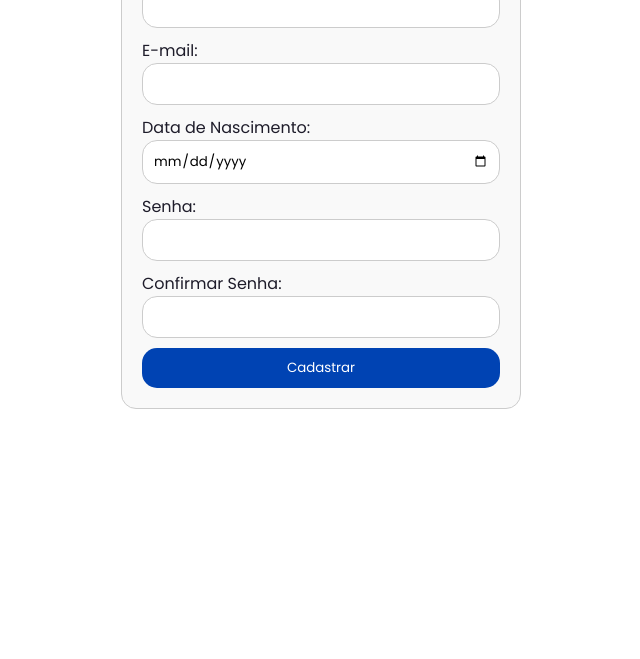
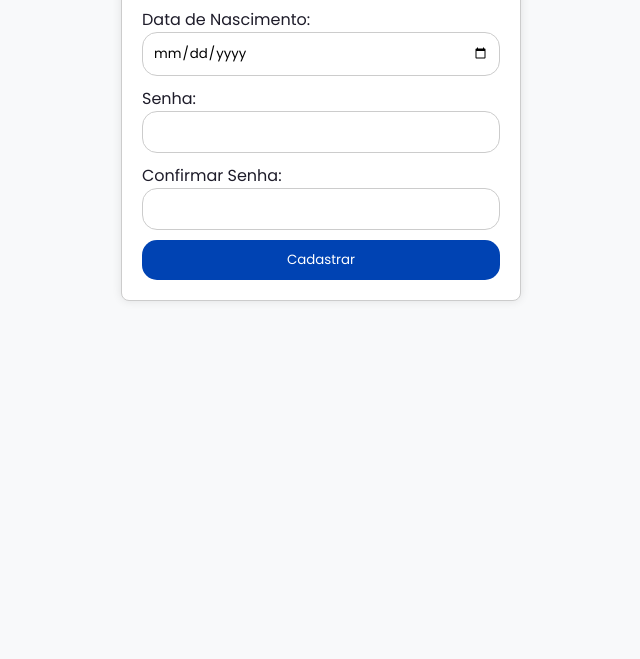
Before and after one commit to franciscomateusrodriguescastro/TrabalhoFinal_DesenvolvimentoWeb, a plain HTML site: page cadastro.html in a window 1280 px wide. Shown: the part 358-1017 px from the top of the page, without its empty margins (319-959 px from the left). After the commit the page ends 800 px from the top, so only its background shows below. Drawn offline with nearby package versions, Linux system fonts and the light colour scheme.

Commit message:
Mudanças no cadastro!

```diff
--- a/style.css
+++ b/style.css
@@ -449,3 +449,22 @@ h1 {
     background-color: #ddd;
     color: #333;
 }
+body, html {
+    height: 100%;
+    margin: 0;
+    display: flex;
+    justify-content: center;
+    align-items: center;
+    background-color: #f8f9fa;
+}
+.container {
+    max-width: 400px;
+    width: 100%;
+    padding: 20px;
+    background-color: white;
+    box-shadow: 0 0 10px rgba(0, 0, 0, 0.1);
+    border-radius: 8px;
+}
+.btn-block {
+    width: 100%;
+}
```
